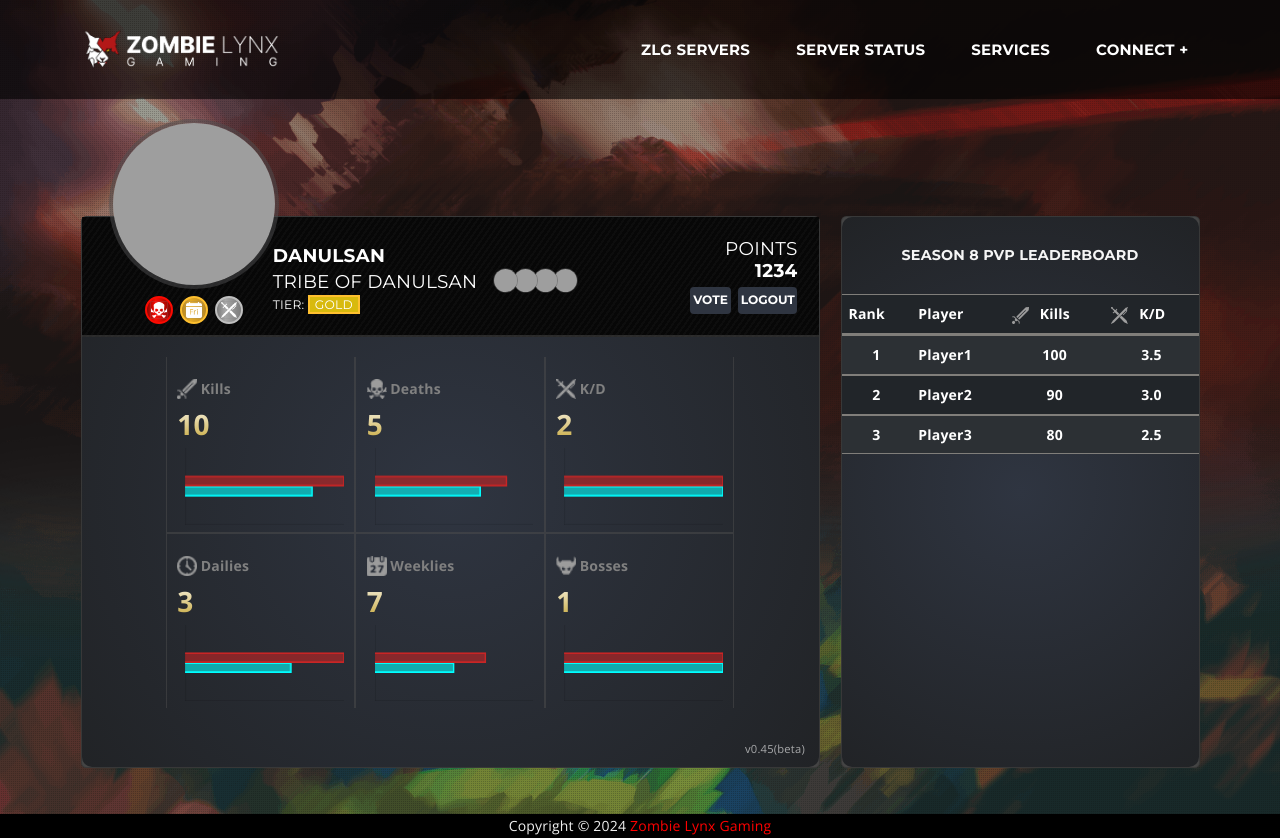
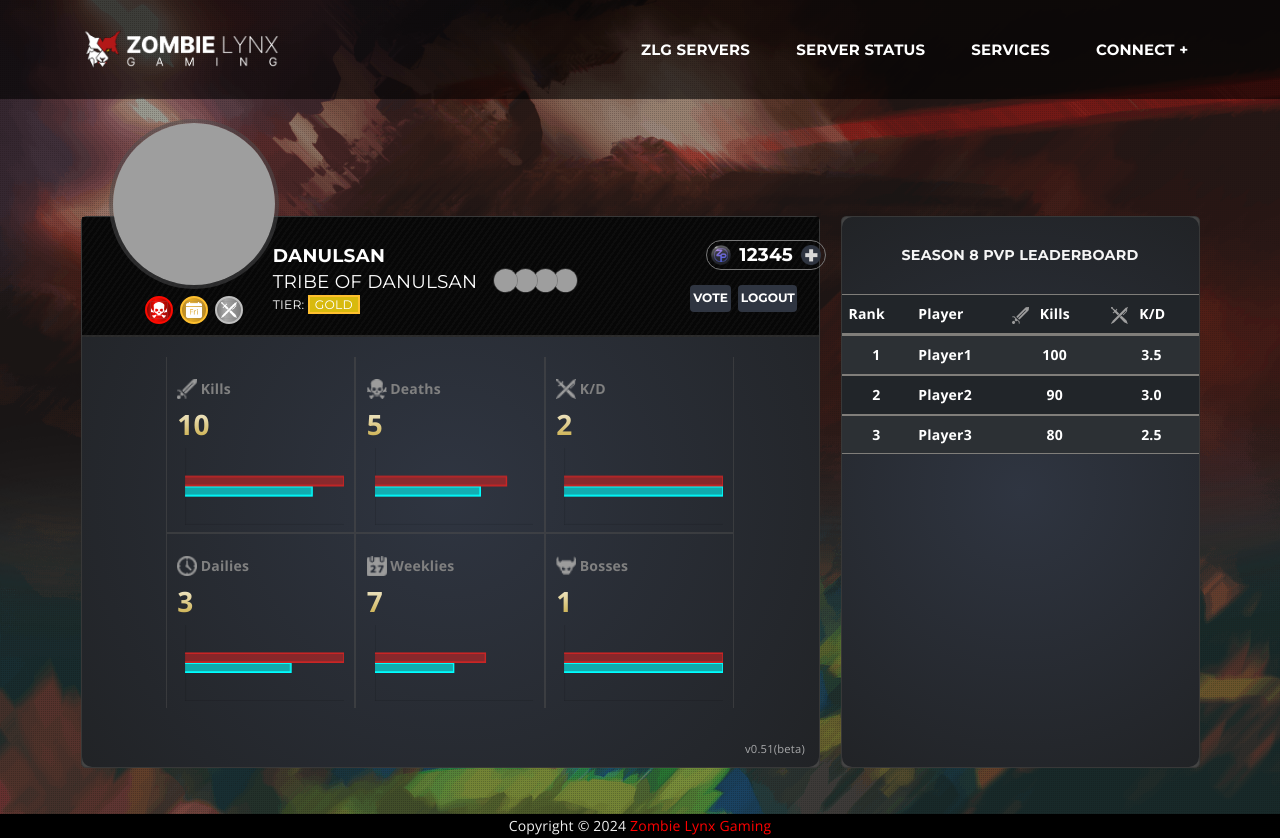
Before and after one commit to ZombieLynxGaming/profile, a website: page index.html in a window 1280 px wide. Drawn offline with nearby package versions, Linux system fonts and the light colour scheme; grey boxes are pictures that could not be loaded.

Commit message:
edit points/logout

```diff
--- a/assets/css/custom.css
+++ b/assets/css/custom.css
@@ -533,3 +533,19 @@ tbody tr {
     width: 50%;
   }
 }
+
+.point-counter {
+  width: 120px;
+}
+
+.point-counter img {
+  width: 22px;
+  height: 22px;
+}
+
+@media (max-width: 767.98px) {
+  .point-counter{
+    width: 180px;
+    margin: 0 auto;
+  }
+}
--- a/assets/js/main.js
+++ b/assets/js/main.js
@@ -16,7 +16,7 @@ function fetchMockUserProfile() {
     const mockUser = {
         displayName: 'Danulsan',
         avatar: 'https://cdn.akamai.steamstatic.com/steamcommunity/public/images/items/1192640/638ff86cd1eb7b7368d146f034688280e6f0db09.gif',
-        points: 1234,
+        points: 12345,
         membership: 'Gold',
         message: 'This is a mock user for testing purposes.',
         tribe: 'Tribe of Danulsan',
--- a/index.html
+++ b/index.html
@@ -91,32 +91,53 @@
                 <div class="col-lg-8 mb-4 h-100">
                     <div class="card bg-dark text-white h-100">
                         <div class="card-body p-0 img-container">
-                            <div class="row justify-content-center align-items-center border-bottom-80 pb-5 price-card-mobile">
-                                <div class="col-12 col-md-3 d-flex align-items-center justify-content-md-end justify-content-center avatar-img halfway-image position-relative mb-3 mb-md-0">
-                                  <img id="avatar" src="https://avatars.akamai.steamstatic.com/4561e8a276a05e00ef1001be1b1f535948dc6505_full.jpg" alt="" class="avatar rounded-circle">
-                                  <div class="d-flex justify-content-center medals"></div>
+                            <div
+                                class="row justify-content-center align-items-center border-bottom-80 pb-5 price-card-mobile">
+                                <div
+                                    class="col-12 col-md-3 d-flex align-items-center justify-content-md-end justify-content-center avatar-img halfway-image position-relative mb-3 mb-md-0">
+                                    <img id="avatar"
+                                        src="https://avatars.akamai.steamstatic.com/4561e8a276a05e00ef1001be1b1f535948dc6505_full.jpg"
+                                        alt="" class="avatar rounded-circle">
+                                    <div class="d-flex justify-content-center medals"></div>
                                 </div>
-                                <div class="col-12 col-md-7 text-md-start text-center profile-details pt-5 mt-md-3 ps-2 mb-3 mb-md-0">
-                                  <h4 id="username" class="mb-0 username">Zombie Lynx Gaming</h4>
-                                  <div class="d-md-flex d-block align-items-center mb-5 justify-content-center justify-content-md-start">
-                                    <h4 id="tribe" class="fw-light mb-0 tribe me-md-4 me-0 align-self-end">Tribe of ZLG</h4>
-                                    <div class="d-flex justify-content-center ms-2 ms-md-0 my-md-0 my-2 tribe-members align-self-center"></div>
-                                  </div>
-                                  <div class="d-flex align-items-center justify-content-center justify-content-md-start">
-                                    <h6 class="fw-light mt-0 mb-6">Tier: <span id="membership" class="fw-bold p-1 membership membership-text p-5">Standard</span></h6>
-                                  </div>
+                                <div
+                                    class="col-12 col-md-7 text-md-start text-center profile-details pt-5 mt-md-3 ps-2 mb-3 mb-md-0">
+                                    <h4 id="username" class="mb-0 username">Zombie Lynx Gaming</h4>
+                                    <div
+                                        class="d-md-flex d-block align-items-center mb-5 justify-content-center justify-content-md-start">
+                                        <h4 id="tribe" class="fw-light mb-0 tribe me-md-4 me-0 align-self-end">Tribe of
+                                            ZLG</h4>
+                                        <div
+                                            class="d-flex justify-content-center ms-2 ms-md-0 my-md-0 my-2 tribe-members align-self-center">
+                                        </div>
+                                    </div>
+                                    <div
+                                        class="d-flex align-items-center justify-content-center justify-content-md-start">
+                                        <h6 class="fw-light mt-0 mb-6">Tier: <span id="membership"
+                                                class="fw-bold p-1 membership membership-text p-5">Standard</span></h6>
+                                    </div>
                                 </div>
-                                <div class="col-12 col-md-2 text-md-end text-center profile-points pe-md-4 pe-2 pt-5 my-1">
-                                  <h4 class="mb-0 fw-light">POINTS</h4>
-                                  <h4 id="points" class="mb-5 points">1234</h4>
-                                  <div class="d-flex text-center justify-content-md-end justify-content-center mt-0 mt-md-3">
-                                    <button class="nk-btn nk-btn-rounded nk-btn-color-dark-3 nk-btn-hover-color-main-1 d-flex justify-content-center align-items-center me-2 vote" data-toggle="modal" data-target="#voteModal" style="padding: 6px;">Vote</button>
-                                    <button class="nk-btn nk-btn-rounded nk-btn-color-dark-3 nk-btn-hover-color-main-1 d-flex justify-content-center align-items-center logout" onclick="window.location.href='https://zlg.gg'" style="padding: 6px;">Logout</button>
+                                <div
+                                    class="col-12 col-md-2 text-md-end text-center profile-points pe-md-4 pe-2 pt-5 my-1">
+                                    <div class="d-flex justify-content-between align-items-center mb-15 point-counter" style="border-radius: 20px; border: 1px solid rgb(119, 119, 119);">
+                                        <img src="./assets/images/coin.png" alt="" class="p-1 m-3">
+                                        <h4 id="points" class="m-0 points">1234567</h4> <a href="https://zlg.gg/aseshop"><img src="./assets/images/add.png" alt="" class="p-1 m-3"></a>
+                                      </div>
 
-                                  </div>
+                                    <div
+                                        class="d-flex text-center justify-content-md-end justify-content-center mt-0 mt-md-3">
+                                        <button
+                                            class="nk-btn nk-btn-rounded nk-btn-color-dark-3 nk-btn-hover-color-main-1 d-flex justify-content-center align-items-center me-2 vote"
+                                            data-toggle="modal" data-target="#voteModal"
+                                            style="padding: 6px;">Vote</button>
+                                        <button
+                                            class="nk-btn nk-btn-rounded nk-btn-color-dark-3 nk-btn-hover-color-main-1 d-flex justify-content-center align-items-center logout"
+                                            onclick="window.location.href='https://zlg.gg'"
+                                            style="padding: 6px;">Logout</button>
+
+                                    </div>
                                 </div>
-                              </div>
-
+                            </div>
                             <div class="row justify-content-center align-items-center stats ">
                                 <div class="col-md-3 col-4 text-center border-gray-top stats-inner">
                                     <div
@@ -186,7 +207,7 @@
                             </div>
                         </div>
                     </div>
-                    <div class="version-text">v0.45(beta)</div>
+                    <div class="version-text">v0.51(beta)</div>
                 </div>
                 <div class="col-lg-4 h-100">
                     <div class="card bg-dark text-white mb-4 h-100">
```
Also changed, not shown: assets/images/add.png (added), assets/images/coin.png (added).
